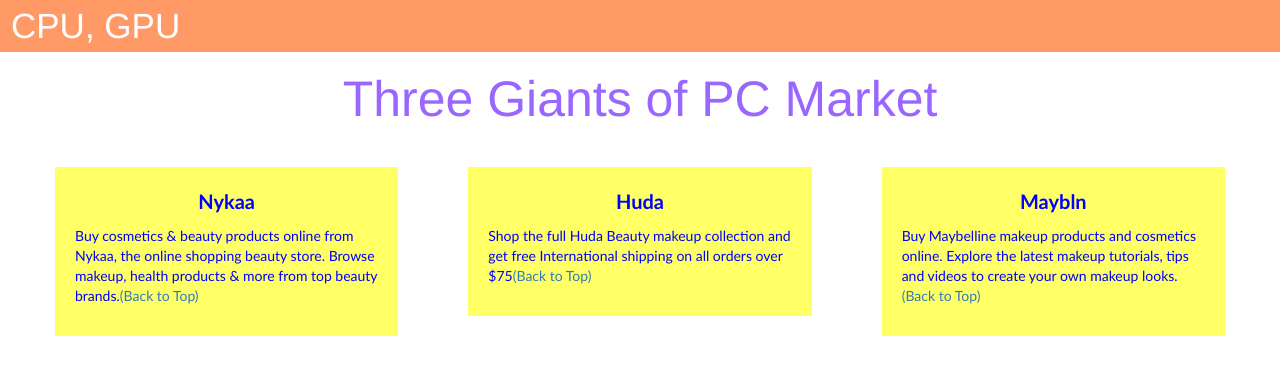
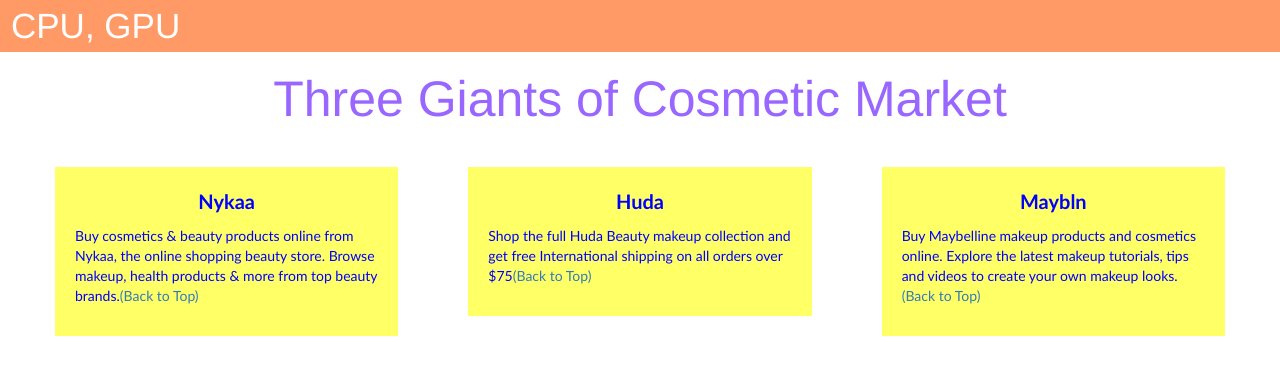
Before and after one commit to supernavy111/module-3.ans, a plain HTML site: page index.html in a window 1280 px wide. Drawn offline with nearby package versions, Linux system fonts and the light colour scheme.

Commit message:
Update index.html

```diff
--- a/index.html
+++ b/index.html
@@ -47,7 +47,7 @@
   </div>
 </nav>
 
-<h1 class="main-title">Three Giants of PC Market</h1>
+<h1 class="main-title">Three Giants of Cosmetic Market</h1>
 
 
 
```
